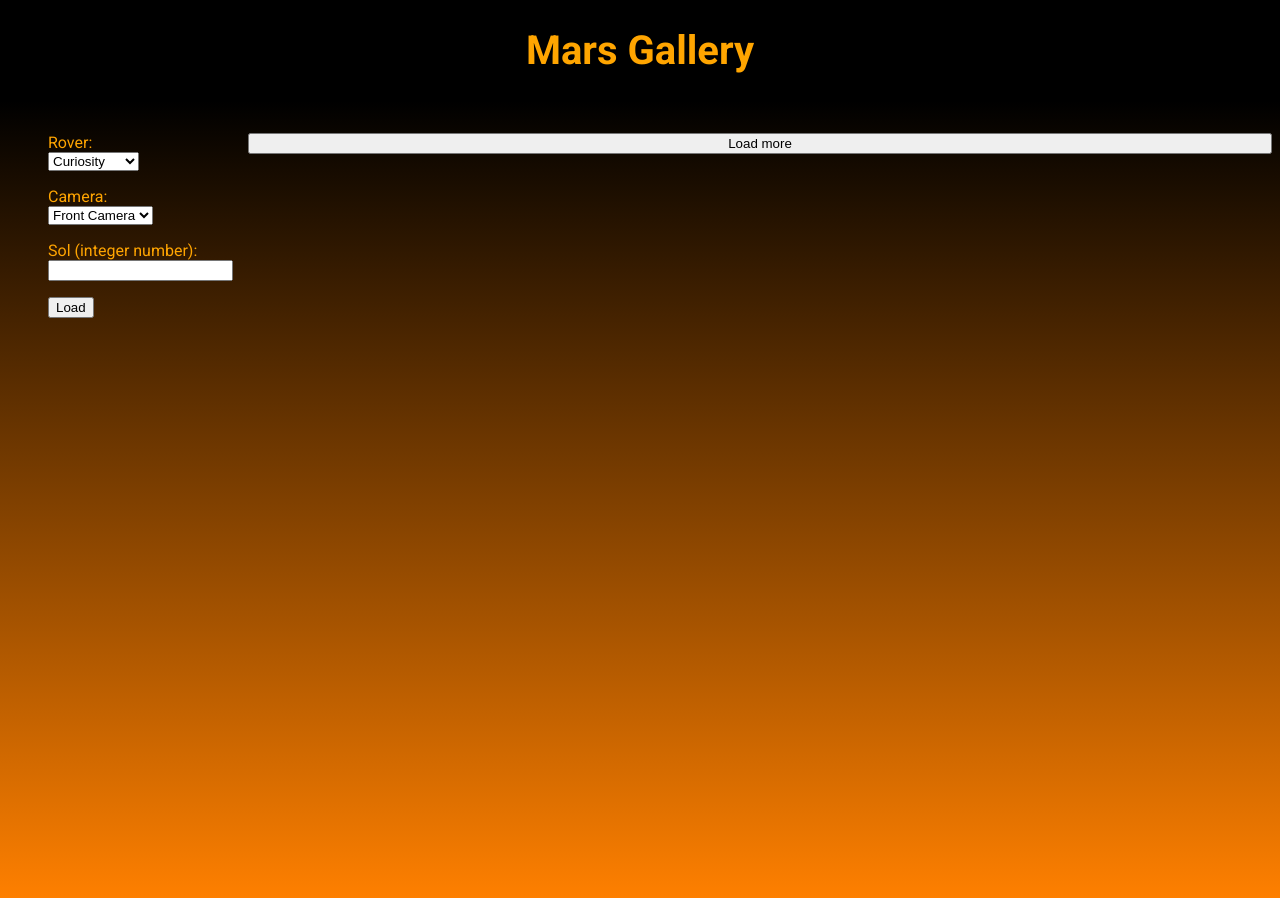
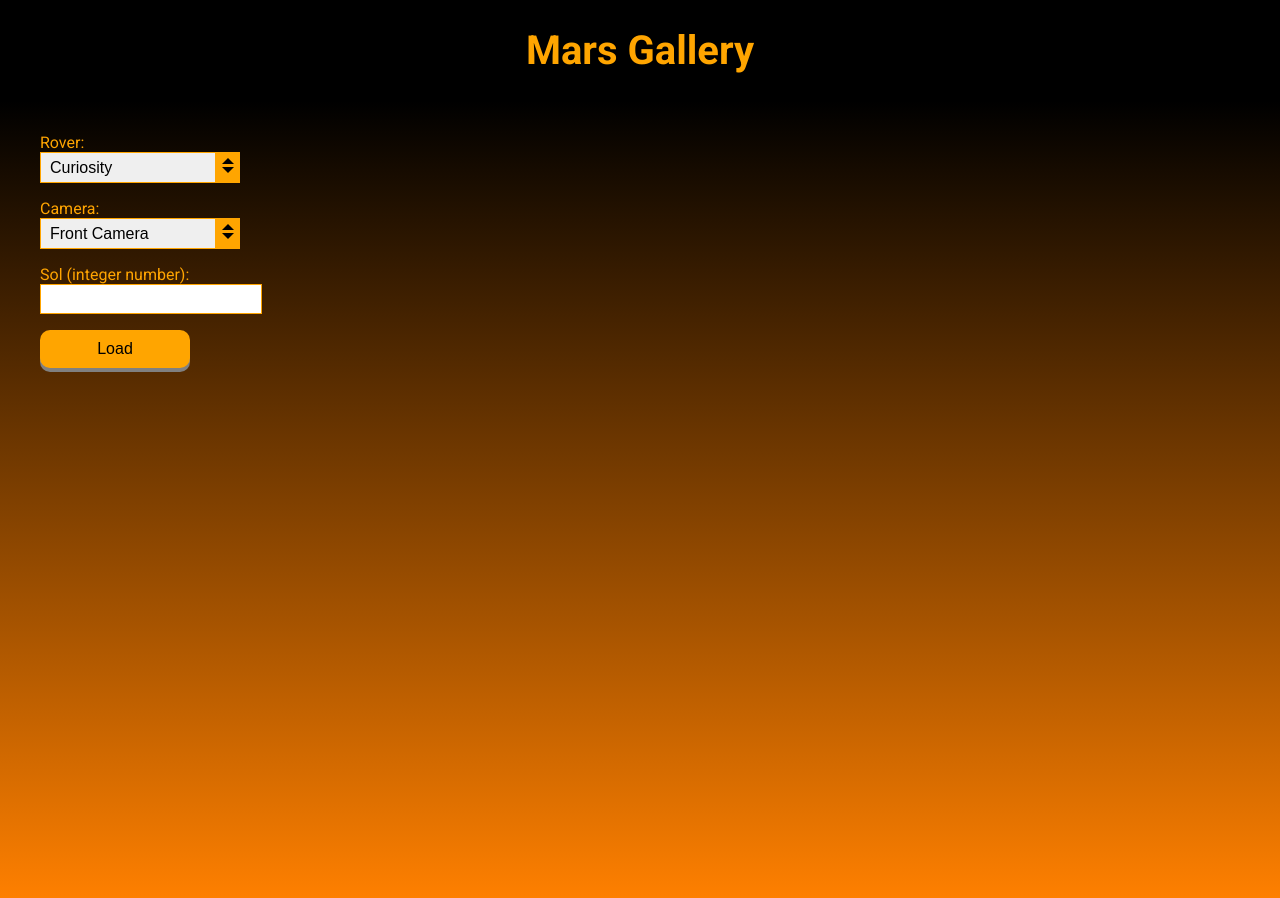
Before and after one commit to RomannaDidych/mars, a React (Create React App) app: page / in a window 1280 px wide. Shown: the top 898 px of the page. Built offline with nearby package versions, Linux system fonts and the light colour scheme.

Commit message:
implemented hide-show loadMore button

```diff
--- a/src/Components/Sidebar/Sidebar.jsx
+++ b/src/Components/Sidebar/Sidebar.jsx
@@ -6,6 +6,7 @@ import styles from './Sidebar.module.css';
 class Sidebar extends Component {
 	constructor() {
 		super();
+		this.isButtonVisible = false;
 		this.allPhotosSRC = [];
 		this.rover = 'curiosity';
 		this.camera = 'fhaz';
@@ -45,13 +46,15 @@ class Sidebar extends Component {
 		this.allPhotosSRC = [];
     	/*const arrSRC = await this.getData();
     	console.log(`after getData ${arrSRC}`);
+    	this.isButtonVisible = arrSRC.length===0 ? false : true;
     	const end = (arrSRC.length<25) ? true : false;
     	this.allPhotosSRC = arrSRC;
     	const arr = this.allPhotosSRC;*/
     	let arrSRC = [];
     	for(let i=0;i<=24;i++){
-    		arrSRC.push(`https://mars.nasa.gov/msl-raw-images/msss/01000/mcam/1000MR0044631160503676E02_DXXX.jpg`);
+    		arrSRC.push(`https://i.redd.it/zf8uugiibym31.jpg`);
     	};
+    	this.isButtonVisible = arrSRC.length===0 ? false : true;
     	this.setState({ photosSRC: arrSRC/*,  endPage: end*/});
 	}
 
@@ -71,11 +74,15 @@ class Sidebar extends Component {
 		if (!this.state.endPage){
 			this.page++;
 			//const url = this.getURL();
-			const newArrSRC = await this.getData();
+			/*const newArrSRC = await this.getData();
     		const arr = this.allPhotosSRC.concat(newArrSRC);
     		this.allPhotosSRC = arr;
-    		const end = (newArrSRC.length<25) ? true : false;
-    		this.setState({ photosSRC: arr,  endPage: end});
+    		const end = (newArrSRC.length<25) ? true : false;*/
+    		let arr = [];
+    	for(let i=0;i<=24;i++){
+    		arr.push(`https://i.redd.it/zf8uugiibym31.jpg`);
+    	};
+    		this.setState({ photosSRC: arr/*,  endPage: end*/});
 		}
 	}
 
@@ -88,7 +95,7 @@ class Sidebar extends Component {
 						              <label htmlFor="rover" className={styles.inputLabel}>
 						                Rover:
 						              </label>
-						              <select
+						              <div className={styles.inputWrapper}><select
 						              						                className={styles.inputField}
 						              						                name="rover"
 						              						                id="rover"
@@ -98,14 +105,14 @@ class Sidebar extends Component {
 						              						                <option value="opportunity">Opportunity</option>
 						              						                <option value="spirit">Spirit</option>
 						              						              </select>
-						              <span className="selector__arrow"></span>
-						            </div>
+						              						              <span className={styles.inputArrow}></span>
+						              						            </div></div>
 
 						            <div className={styles.input}>
 						              <label htmlFor="rover" className={styles.inputLabel}>
 						                Camera:
 						              </label>
-						              <select
+						              <div className={styles.inputWrapper}><select
 						              						                className={styles.inputField}
 						              						                name="camera"
 						              						                id="camera"
@@ -114,7 +121,7 @@ class Sidebar extends Component {
 						              						                <option value="fhaz">Front Camera</option>
 						              						                <option value="rhaz">Rear Camera</option>
 						              						              </select>
-						              <span className="selector__arrow"></span>
+						              						              <span className={styles.inputArrow}></span></div>
 						            </div>
 
 						            <div className={styles.input}>
@@ -139,7 +146,7 @@ class Sidebar extends Component {
             			<Photo src={sorce}  />
           ))}
 					</div>
-					<button onClick={this.getNextPage} className={styles.btnLoad}>Load more</button>
+					<button  onClick={this.getNextPage} className={`${this.isButtonVisible ? styles.btnLoadMore : styles.btnUnvisible}`}>Load more</button>
 				</div>
 			</div>
 			)
--- a/src/Components/Sidebar/Sidebar.module.css
+++ b/src/Components/Sidebar/Sidebar.module.css
@@ -9,6 +9,8 @@
 	.sidebar{
 		width: 60%;
 		margin: 2em auto;
+		display: flex;
+		flex-direction: column;
 		/*padding-left: 1em;*/
 		/*background-image: linear-gradient(#000000, #ff8000);*/
 		align-self: center;
@@ -16,7 +18,7 @@
 	.inputs{
 		display: flex;
 		flex-direction: column;
-
+		width: 200px;
 	}
 	.input{
 		display: flex;
@@ -24,11 +26,88 @@
 		align-items: flex-start;
 		color: orange;
 		margin-bottom: 1em;
+
 	}
+	.inputWrapper{
+		position: relative;
+	}
+	.inputField{
+		width: 200px;
+		font-size: 1em;
+		padding: 5px 15px 5px 5px;
+		/*background-color: #ccffcc;*/
+		color: #000;
+		border: 1px solid orange;
+		/*position: relative;*/
+	}
+	.inputArrow{
+		position: absolute;
+		top: 0;
+		right: 0;
+		background-color: orange;
+		width: 25px;
+		height: 100%;
+		pointer-events: none;
+	}
+	.inputArrow:before,
+	.inputArrow:after{
+		content: '';
+		position: absolute;
+		width: 0;
+		height: 0;
+		left: 50%;
+		transform: translate(-50%, -50%);
+	}
+	.inputArrow:before{
+		border-left: 6px solid transparent;
+		border-right: 6px solid transparent;
+		border-bottom: 6px solid #000;
+		top: 30%;
+	}
+	.inputArrow:after{
+		border-left: 6px solid transparent;
+		border-right: 6px solid transparent;
+		border-top: 6px solid #000;
+		top: 60%;
+	}
+	.inputLabel{}
+	.btnUnvisible{
+		display: none;
+	}
+	.btnLoad,
+	.btnLoadMore{
+		display: block;
+		width: 150px;
+		padding: 10px 0;
+		font-size: 16px;
+		text-align: center;
+		text-decoration: none;
+		background-color: orange;
+		color: #000;
+		border: none;
+	  	border-radius: 10px;
+	  	box-shadow: 0 4px gray;
+	  	cursor: pointer;
+		}
+	.btnLoad:hover,
+	.btnLoadMore:hover{
+		background-color: gold;
+	}
+	.btnLoad:active,
+	.btnLoadMore:active{
+		background-color: gold;
+	  box-shadow: 0 1.5px gray;
+	  transform: translateY(2px);
+	}
+	/*.btnLoadMore{
+		display: none;
+	}*/
 	.gallery{
 		width: 90%;
 		margin: 0 auto;
+		margin-bottom: 2em;
 		display: flex;
+		align-items:  center;
 		flex-direction: column;
 	}
 	.galleryArea{
@@ -37,18 +116,26 @@
 		/*flex-direction: column;*/
 		justify-content: center;
 		flex-wrap: wrap;
+		margin-bottom: 2em;
 	}
 }
 @media (min-width: 768px) {
 	.container{
-		flex-direction: row;
-		padding-top: 2em;
+		/*flex-direction: row;
+		padding-top: 2em;*/
 	}
 	.sidebar{
-		width: 30%;
-		margin: 0 0 0 1em;
+		width: 90%;
+		/*margin: 1em auto;*/
 		align-self: flex-start;
+		align-items: center;
 		/*background-image: linear-gradient(#000000, #ff8000);*/
+	}
+	.inputs{
+		/*display: flex;*/
+		width: 100%;
+		flex-direction: row;
+		justify-content: space-between;
 	}
 	.input{
 		/*margin-bottom: 2em;*/
@@ -66,10 +153,25 @@
 }
 
 @media (min-width: 992px){
+	.container{
+		/*width: 100%;
+		display: flex;*/
+		flex-direction: row;
+		/*justify-content: start;
+		background-image: linear-gradient(#000000, #ff8000);*/
+	}
 	.sidebar{
 		width: 15%;
 		padding-left: 2em;
+		align-items: flex-start;
+		/*align-self: center;*/
 		/*background-image: linear-gradient(#000000, #ff8000);*/
+	}
+	.inputs{
+		display: flex;
+		flex-direction: column;
+		justify-content: flex-start;
+		width: 200px;
 	}
 }
 
```
Lines whose indentation alone changed are shown as unchanged.
